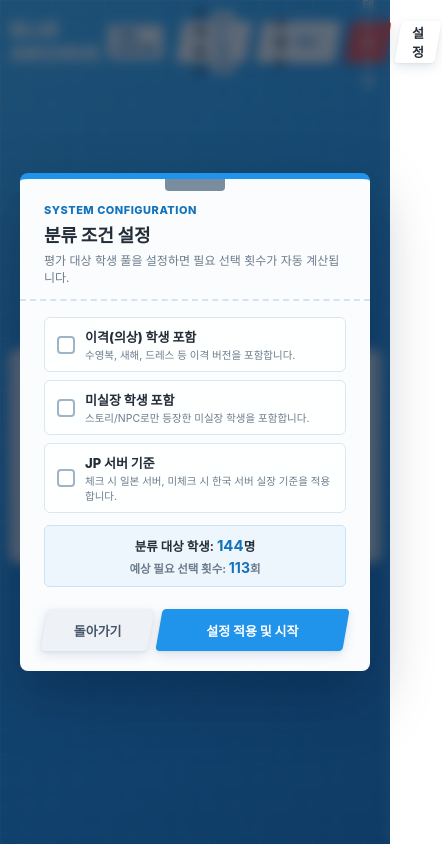
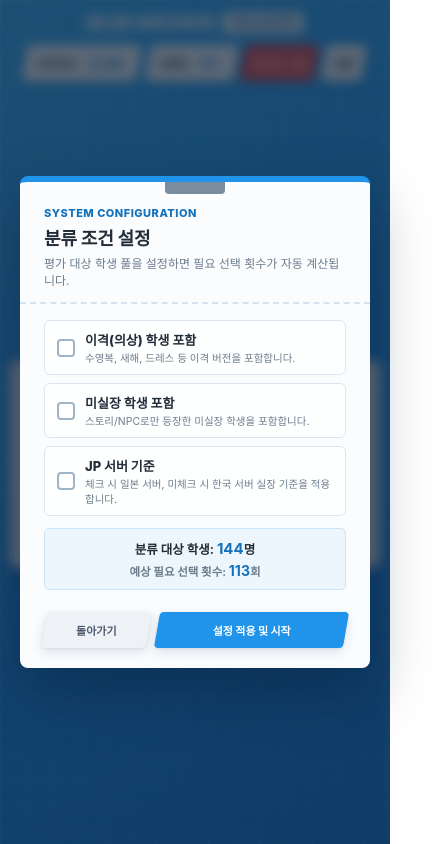
Before and after one commit to kdhyen00518-wq/schale-tierlist, a plain HTML site: page index.html in a window 390 px wide. Shown: the whole page, 442 px wide, since content can reach past the window. Drawn offline with nearby package versions, Linux system fonts and the light colour scheme.

Commit message:
Update style.css

```diff
--- a/style.css
+++ b/style.css
@@ -519,11 +519,54 @@ header.hud-bar {
 @media (max-width: 768px) {
   body { padding: 0 10px; }
   .tape-deco-left { display: none; }
+
+  /* [수정] 모바일 상단 헤더(HUD) 레이아웃 다단 분리 및 버튼 크기 조정 */
+  header.hud-bar {
+    flex-direction: column; /* 세로 배치로 변경 */
+    align-items: stretch;
+    gap: 12px;
+    padding: 12px 0;
+  }
+  .brand-title {
+    justify-content: center;
+    font-size: 18px;
+  }
+  .hud-controls {
+    flex-wrap: wrap; /* 요소가 넘치면 다음 줄로 */
+    justify-content: center;
+    gap: 8px;
+  }
+  .hud-stat-box, .btn-skew-action {
+    height: 36px; /* 모바일에서 높이 소폭 축소 */
+    padding: 0 10px;
+  }
+  .hud-stat-text {
+    font-size: 11px;
+    white-space: nowrap; /* 텍스트 줄바꿈 방지 */
+  }
+  .hud-tag {
+    font-size: 10px;
+  }
+  .btn-skew-action .btn-text {
+    font-size: 11px;
+    white-space: nowrap;
+  }
+
   .choice-grid.grid-cols-5 { grid-template-columns: repeat(3, minmax(90px, 1fr)); }
   .choice-grid.grid-cols-4 { grid-template-columns: repeat(2, minmax(110px, 1fr)); }
   .choice-grid.grid-cols-3 { grid-template-columns: repeat(2, minmax(130px, 1fr)); }
-  .grade-tier-box { flex-direction: column; padding: 12px; }
-  .grade-tier-title { flex: none; border-right: none; border-bottom: 1px dashed #c0d1e2; padding-right: 0; padding-bottom: 8px; margin-right: 0; margin-bottom: 8px; flex-direction: row; gap: 8px; }
-  .grade-tier-title .hud-tag { width: auto; }
-  .grade-tier-title span:last-child { margin-top: 0; }
+
+  /* 결과창 모바일 반응형: 가로 분할 유지하되 여백 최소화 */
+  .grade-tier-box {
+    flex-direction: row; /* 모바일에서도 세로 분할하지 않고 좌측 텍스트 유지 */
+    padding: 6px 8px;
+  }
+  .grade-tier-title {
+    flex: 0 0 55px; /* 모바일용 좌측 텍스트 너비 축소 */
+    padding-right: 6px;
+    margin-right: 6px;
+  }
+  .grade-tier-title .hud-tag { font-size: 11px; }
+  .grade-tier-title span:last-child { font-size: 9px; }
+  .result-slot { width: 50px; height: 50px; } /* 모바일용 아이콘 축소 */
 }
```
